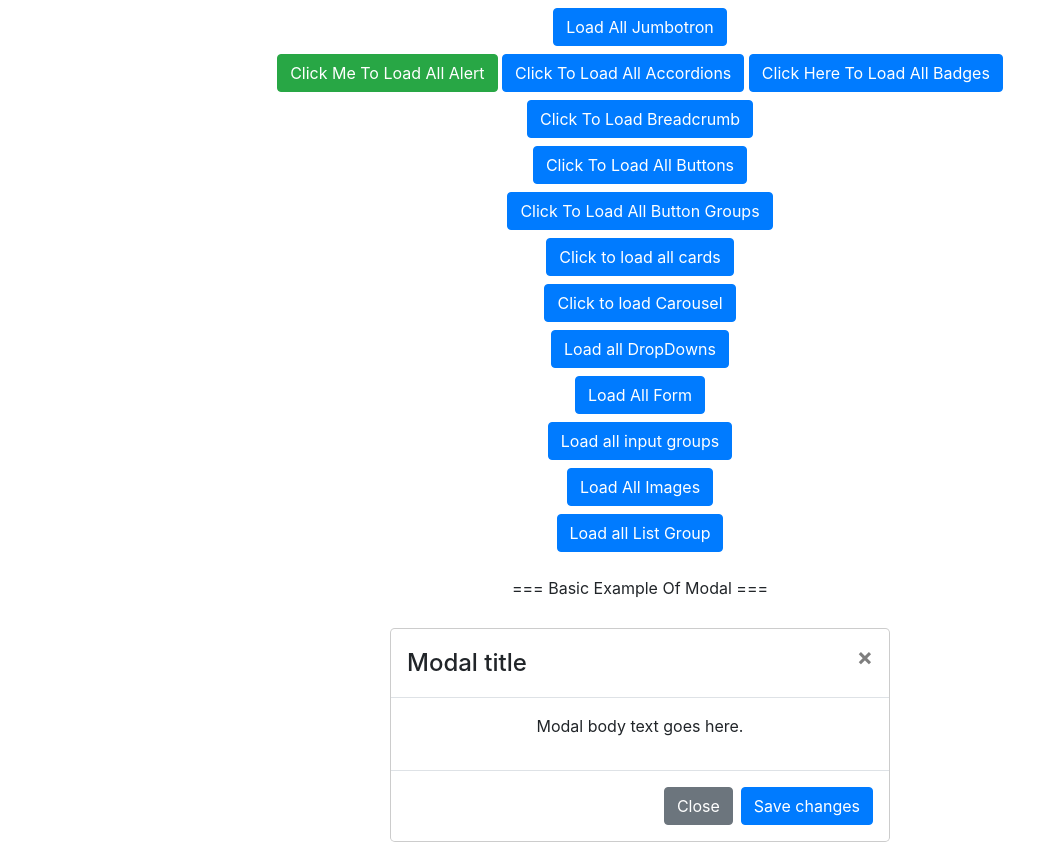
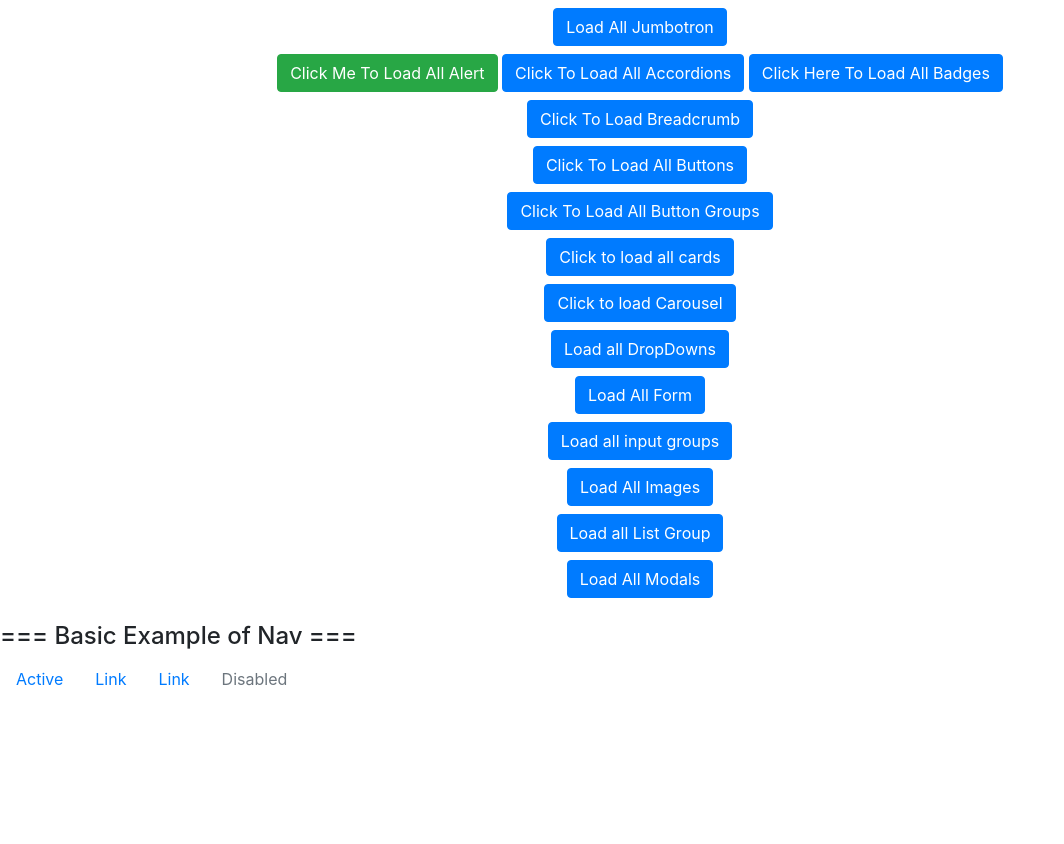
Before and after one commit to Khwajapasha/Boosrtrap-Practice, a React (Create React App) app: page / in a window 1280 px wide. Shown: the top 844 px of the page, without its empty margins (0-1064 px from the left). After the commit the page ends 800 px from the top, so only its background shows below. Built offline with nearby package versions, Linux system fonts and the light colour scheme.

Commit message:
Implemented basic of Navs

```diff
--- a/src/Component/MainBodySection/MainBodySection.jsx
+++ b/src/Component/MainBodySection/MainBodySection.jsx
@@ -13,6 +13,7 @@ import { AllInputGroups } from "./InputGroupComponent/AllInputGroups";
 import { AllImages } from "./ImagesComponent/AllImages";
 import { AllListGroup } from "./ListGroupsComponent/AllListGroup";
 import { AllModal } from "./ModalComponent/AllModal";
+import { AllNavs } from "./NavsComponent/AllNavs";
 export const MainBodySection = () => {
   return (
     <div>
@@ -30,6 +31,7 @@ export const MainBodySection = () => {
       <AllImages />
       <AllListGroup />
       <AllModal />
+      <AllNavs />
     </div>
   );
 };
--- a/src/Component/MainBodySection/ModalComponent/AllModal.jsx
+++ b/src/Component/MainBodySection/ModalComponent/AllModal.jsx
@@ -1,4 +1,5 @@
-import React from "react";
+import React, { useState } from "react";
+import { Button } from "react-bootstrap";
 import { ModalBasicExample } from "./ModalBasicExample";
 import { ModalFunctionalClickable } from "./ModalFunctionalClickable";
 import { ModalStaticBackdrop } from "./ModalStaticBackdrop";
@@ -8,7 +9,10 @@ import { ModalWithGrid } from "./ModalWithGrid/ModalWithGrid";
 import { ModalOptionalSize } from "./ModalOptionalSize";
 
 export const AllModal = () => {
+  const [show, setShow] = useState(false);
   return (
+    <React.Fragment>
+      {show && (
         <div>
           <ModalBasicExample />
           <ModalFunctionalClickable />
@@ -18,5 +22,10 @@ export const AllModal = () => {
           <ModalWithGrid />
           <ModalOptionalSize />
         </div>
+      )}
+      <div className="mt-2">
+        <Button onClick={() => setShow(!show)}>Load All Modals</Button>
+      </div>
+    </React.Fragment>
   );
 };
--- /dev/null
+++ b/src/Component/MainBodySection/NavsComponent/AllNavs.jsx
@@ -0,0 +1,10 @@
+import React from "react";
+import { NavBasicExample } from "./NavBasicExample";
+
+export const AllNavs = () => {
+  return (
+    <div>
+      <NavBasicExample />
+    </div>
+  );
+};
--- /dev/null
+++ b/src/Component/MainBodySection/NavsComponent/NavBasicExample.jsx
@@ -0,0 +1,30 @@
+import React from "react";
+import { Nav } from "react-bootstrap";
+export const NavBasicExample = () => {
+  return (
+    <div className="float-left">
+      <br />
+      <h4>=== Basic Example of Nav ===</h4>
+
+      <Nav
+        activeKey="/home"
+        onSelect={(selectedKey) => alert(`selected ${selectedKey}`)}
+      >
+        <Nav.Item>
+          <Nav.Link href="/home">Active</Nav.Link>
+        </Nav.Item>
+        <Nav.Item>
+          <Nav.Link eventKey="link-1">Link</Nav.Link>
+        </Nav.Item>
+        <Nav.Item>
+          <Nav.Link eventKey="link-2">Link</Nav.Link>
+        </Nav.Item>
+        <Nav.Item>
+          <Nav.Link eventKey="disabled" disabled>
+            Disabled
+          </Nav.Link>
+        </Nav.Item>
+      </Nav>
+    </div>
+  );
+};
```
Lines whose indentation alone changed are shown as unchanged.
